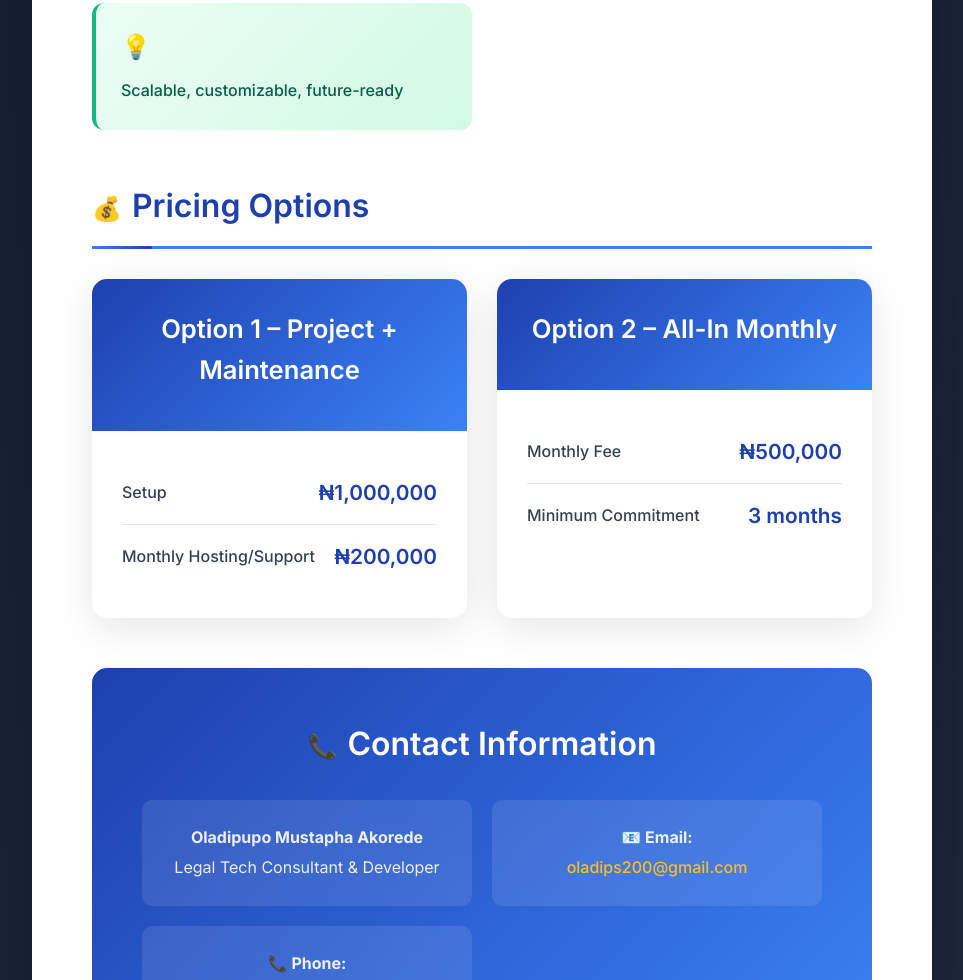
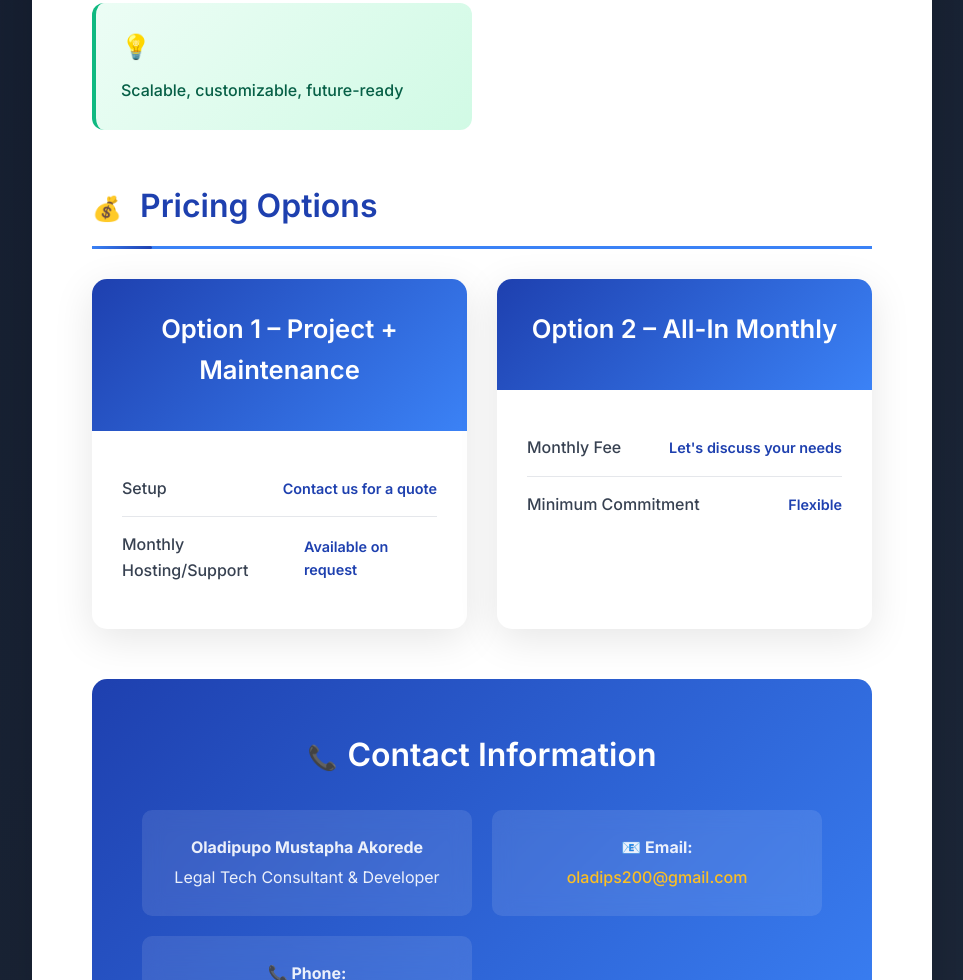
Before and after one commit to oladips772/bam-gad, a plain HTML site: page index.html in a window 1280 px wide. Shown: the part 2577-3557 px from the top of the page, without its empty margins (158-1121 px from the left). Drawn offline with Linux system fonts and the light colour scheme.

Commit message:
Refactor pricing section to improve layout and add detailed options

```diff
--- a/index.html
+++ b/index.html
@@ -304,7 +304,7 @@
       }
 
       .pricing-item .price {
-        font-size: 1.3rem;
+        font-size: 0.9rem;
         font-weight: 600;
         color: #1e40af;
       }
@@ -558,7 +558,7 @@
         </div>
 
         <!-- Pricing Section -->
-        <div class="section">
+        <!-- <div class="section">
           <h2><span class="emoji">💰</span>Pricing Options</h2>
           <div class="pricing-container">
             <div class="pricing-card">
@@ -589,6 +589,45 @@
                 <div class="pricing-item">
                   <span class="label">Minimum Commitment</span>
                   <span class="price">3 months</span>
+                </div>
+              </div>
+            </div>
+          </div>
+        </div> -->
+
+        <div class="section">
+          <h2><span class="emoji">💰</span> Pricing Options</h2>
+          <div class="pricing-container">
+            <!-- Option 1 -->
+            <div class="pricing-card">
+              <div class="pricing-header">
+                <h4>Option 1 – Project + Maintenance</h4>
+              </div>
+              <div class="pricing-body">
+                <div class="pricing-item">
+                  <span class="label">Setup</span>
+                  <span class="price">Contact us for a quote</span>
+                </div>
+                <div class="pricing-item">
+                  <span class="label">Monthly Hosting/Support</span>
+                  <span class="price">Available on request</span>
+                </div>
+              </div>
+            </div>
+
+            <!-- Option 2 -->
+            <div class="pricing-card">
+              <div class="pricing-header">
+                <h4>Option 2 – All-In Monthly</h4>
+              </div>
+              <div class="pricing-body">
+                <div class="pricing-item">
+                  <span class="label">Monthly Fee</span>
+                  <span class="price">Let's discuss your needs</span>
+                </div>
+                <div class="pricing-item">
+                  <span class="label">Minimum Commitment</span>
+                  <span class="price">Flexible</span>
                 </div>
               </div>
             </div>
```
